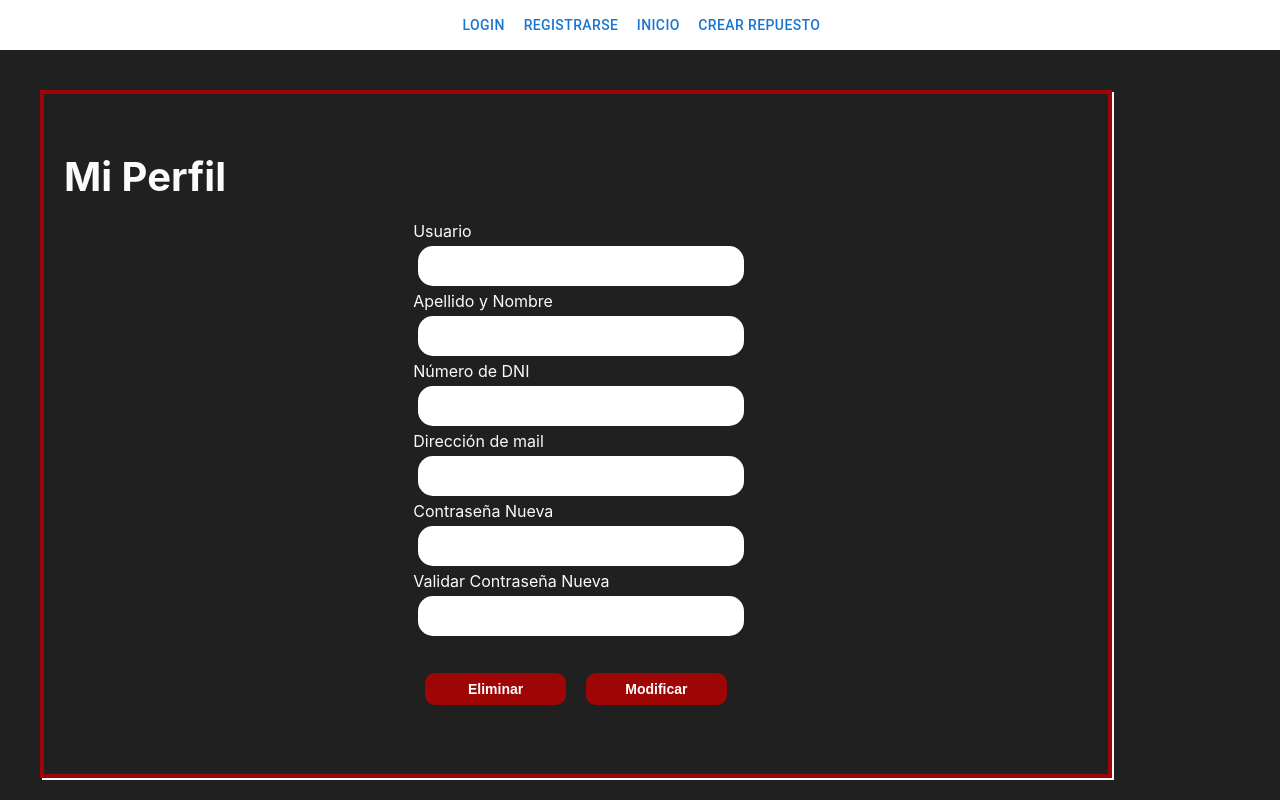
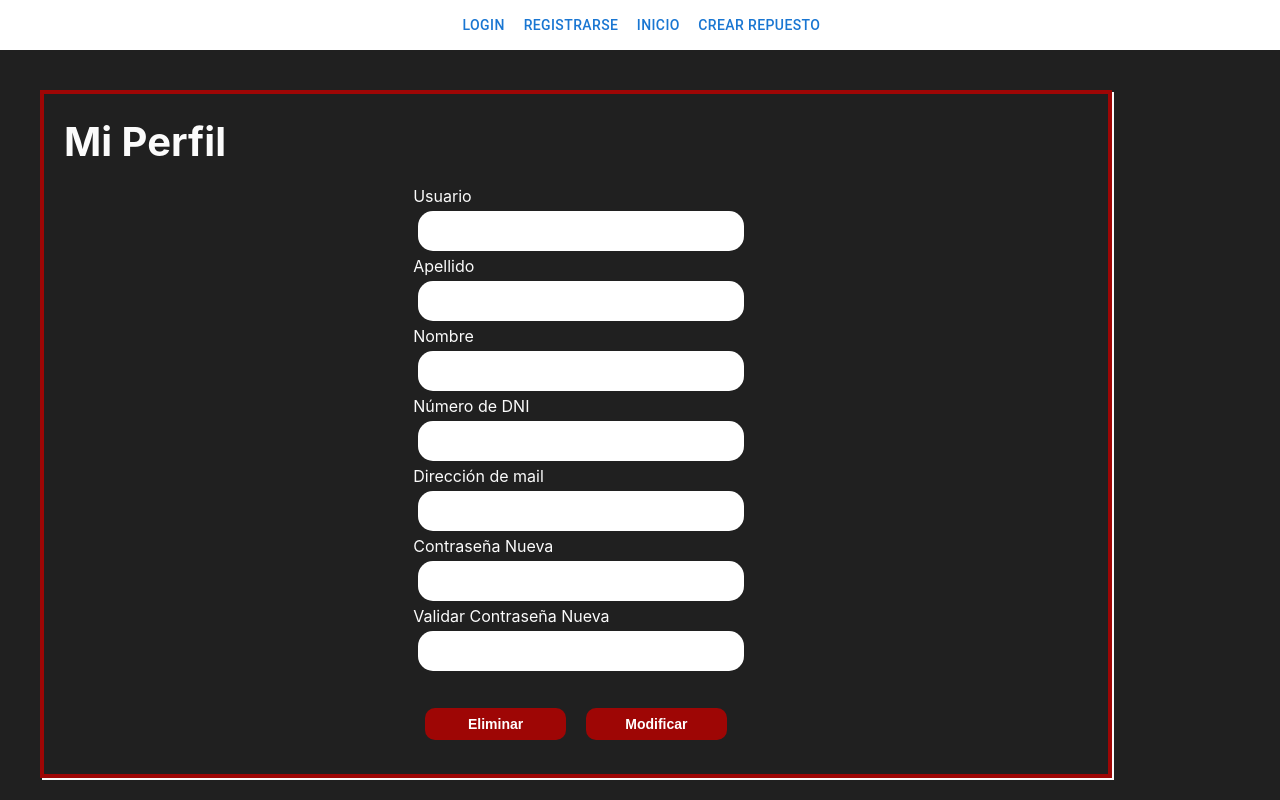
Before and after one commit to bibianabossio/concesionaria, a React (Create React App) app: page /perfil in a window 1280 px wide. Shown: the top 800 px of the page. Built offline with nearby package versions, Linux system fonts and the light colour scheme; no server answers.

Commit message:
10.10 cambios en Registrarse y Perfil

```diff
--- a/src/components/Perfil/Perfil.jsx
+++ b/src/components/Perfil/Perfil.jsx
@@ -58,7 +58,13 @@ export default class Perfil extends Component {
                 type="text" /*value={this.user.usuario}*/
               />
               <br />
-              <Label text="Apellido y Nombre" />
+              <Label text="Apellido" />
+              <input
+                className="regular-style"
+                type="text" /*placeholder={this.user.apellido} */
+              />{" "}
+              <br />
+              <Label text="Nombre" />
               <input
                 className="regular-style"
                 type="text" /*placeholder={this.user.nombre} */
--- a/src/components/Registrarse/Registrarse.jsx
+++ b/src/components/Registrarse/Registrarse.jsx
@@ -22,6 +22,7 @@ export default class Registrarse extends Component {
               },
               body: JSON.stringify({
                 "usuario":resUsuario,
+                 "apellido":resApellido,
                 "nombre":resNombre,
                 "dni":resDNI,
                 "mail":resMail,
@@ -55,7 +56,9 @@ export default class Registrarse extends Component {
               <Label text="Usuario" />
               <input className="regular-style" type="text" />
               <br />
-              <Label text="Apellido y Nombre" />
+              <Label text="Apellido" />
+              <input className="regular-style" type="text" /> <br />
+              <Label text="Nombre" />
               <input className="regular-style" type="text" /> <br />
               <Label text="DNI" />
               <input className="regular-style" type="text" />
```
